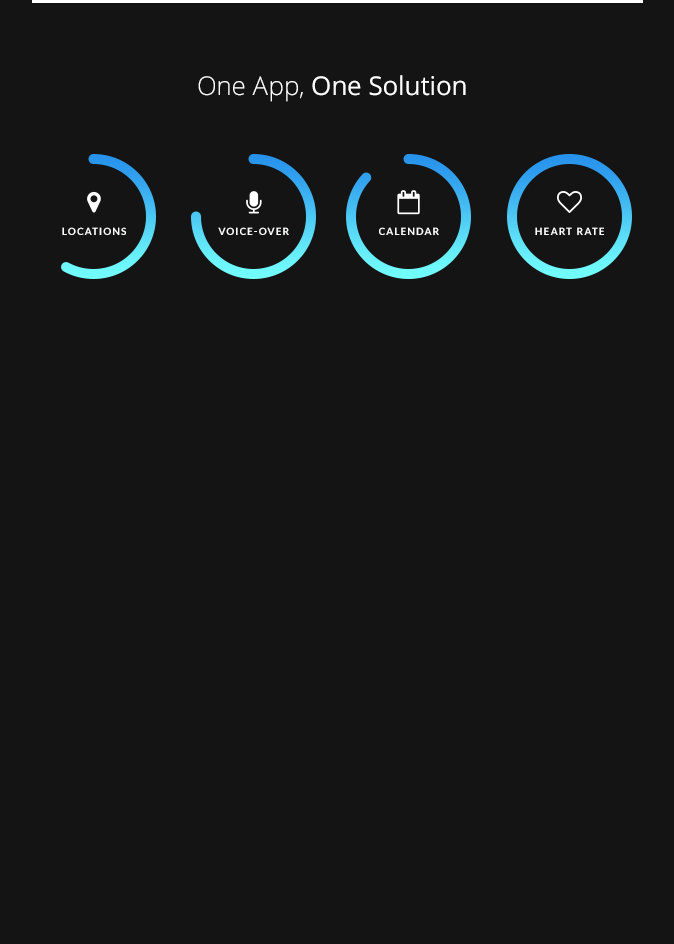
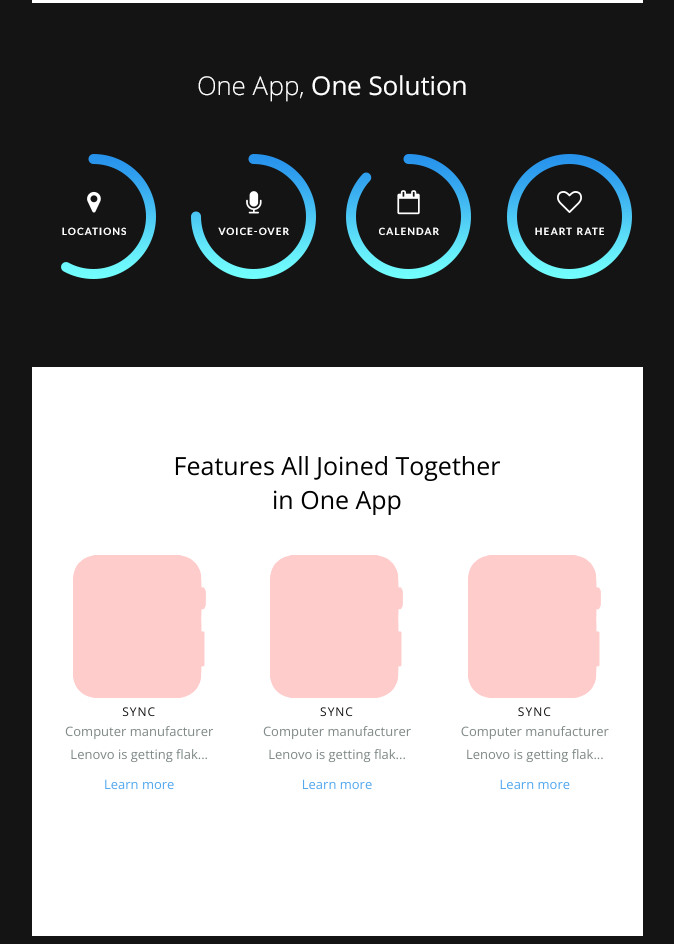
Before and after one commit to phaybein/email_design, a React app: page public/index.html in a window 1280 px wide. Shown: the part 1464-2408 px from the top of the page, without its empty margins (303-977 px from the left). Before the commit the page ends 1839 px from the top, so only its background shows below. Built offline with nearby package versions, Linux system fonts and the light colour scheme; files whose address does not match are found by name.

Commit message:
starting layout for together row with html and styles RE #together-row #html #styles

```diff
--- a/public/index.html
+++ b/public/index.html
@@ -372,9 +372,175 @@
 					</tr>
 					<!-- END OF SOLUTION ROW -->
 
-					<!-- START OF MAIN ROW -->
-					<tr></tr>
-					<!-- END OF MAIN ROW -->
+					<!-- START OF TOGETHER ROW -->
+					<tr style="
+						background: #fff;
+						font-family:'Open Sans', 'HelveticaNeue-Light', 'Helvetica Neue Light', 'Helvetica Neue', Helvetica, Arial, 'Lucida Grande', sans-serif;
+						text-align: center;
+					">
+						<td style="
+							padding: 81px 0 75px;
+						">
+							<h2 style="
+								font-size: 25px;
+								font-weight: 300;
+								margin: 0 auto 39px;
+								max-width: 23ch;
+							">Features
+								<span style="
+									font-weight: 500;
+								">
+									All Joined Together
+								</span>
+								in One App
+							</h2>
+
+							<table style="
+								display:inline-table;
+								margin-bottom: 68px;
+								padding: 0 10px;
+								width:calc(33.33% - 10px);
+							"
+							 width="33.33%" cellspacing="0" cellpadding="0" border="0">
+								<tr>
+									<td>
+										<img src="./img/watch_screen.png" alt="Watch screen">
+									</td>
+								</tr>
+
+								<tr>
+									<td style="
+										color: #141414;
+										font-size: 12px;
+										font-weight: 500;
+										letter-spacing: 1px;
+										text-transform:uppercase;
+									">
+										sync
+									</td>
+								</tr>
+
+								<tr>
+									<td style="
+										color: #7f8887;
+										font-size: 13px;
+										line-height: 1.8;
+										padding-bottom: 8px;
+										max-width: 21ch;
+									">
+										Computer manufacturer Lenovo is getting flak...
+									</td>
+								</tr>
+
+								<tr>
+									<td style="
+									color:#51a7ef;
+									font-size:13px;
+									font-weight: 500;
+									">
+										Learn more
+									</td>
+								</tr>
+							</table>
+
+							<table style="
+								display:inline-table;
+								margin-bottom: 68px;
+								padding: 0 10px;
+								width:calc(33.33% - 10px);
+							"
+							 width="33.33%" cellspacing="0" cellpadding="0" border="0">
+								<tr>
+									<td>
+										<img src="./img/watch_screen.png" alt="Watch screen">
+									</td>
+								</tr>
+
+								<tr>
+									<td style="
+										color: #141414;
+										font-size: 12px;
+										font-weight: 500;
+										letter-spacing: 1px;
+										text-transform:uppercase;
+									">
+										sync
+									</td>
+								</tr>
+
+								<tr>
+									<td style="
+										color: #7f8887;
+										font-size: 13px;
+										line-height: 1.8;
+										padding-bottom: 8px;
+										max-width: 21ch;
+									">
+										Computer manufacturer Lenovo is getting flak...
+									</td>
+								</tr>
+
+								<tr>
+									<td style="
+									color:#51a7ef;
+									font-size:13px;
+									font-weight: 500;
+									">
+										Learn more
+									</td>
+								</tr>
+							</table>
+
+							<table style="
+								display:inline-table;
+								margin-bottom: 68px;
+								padding: 0 10px;
+								width:calc(33.33% - 10px);
+							"
+							 width="33.33%" cellspacing="0" cellpadding="0" border="0">
+								<tr>
+									<td>
+										<img src="./img/watch_screen.png" alt="Watch screen">
+									</td>
+								</tr>
+
+								<tr>
+									<td style="
+										color: #141414;
+										font-size: 12px;
+										font-weight: 500;
+										letter-spacing: 1px;
+										text-transform:uppercase;
+									">
+										sync
+									</td>
+								</tr>
+
+								<tr>
+									<td style="
+										color: #7f8887;
+										font-size: 13px;
+										line-height: 1.8;
+										padding-bottom: 8px;
+										max-width: 21ch;
+									">
+										Computer manufacturer Lenovo is getting flak...
+									</td>
+								</tr>
+
+								<tr>
+									<td style="
+									color:#51a7ef;
+									font-size:13px;
+									font-weight: 500;
+									">
+										Learn more
+									</td>
+								</tr>
+							</table>
+						</td>
+					</tr>
+					<!-- END OF TOGETHER ROW -->
 
 					<!-- START OF MAIN ROW -->
 					<tr></tr>
```
